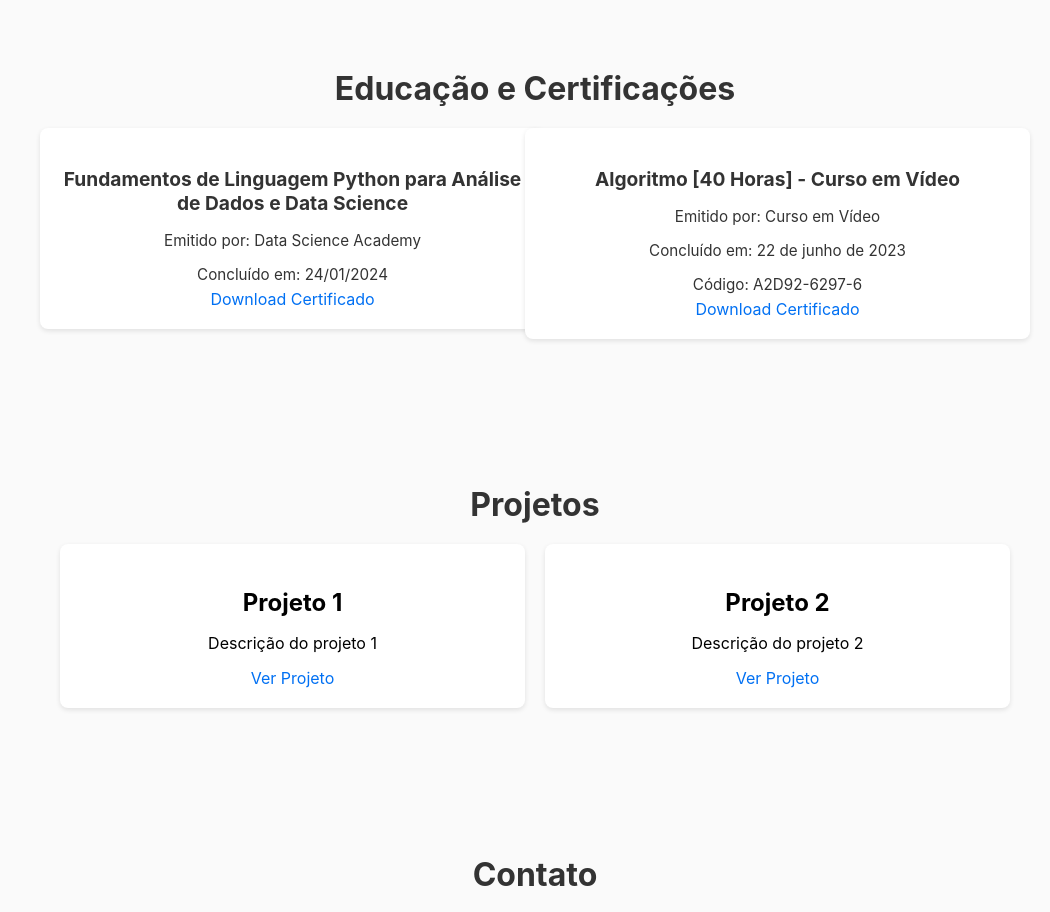
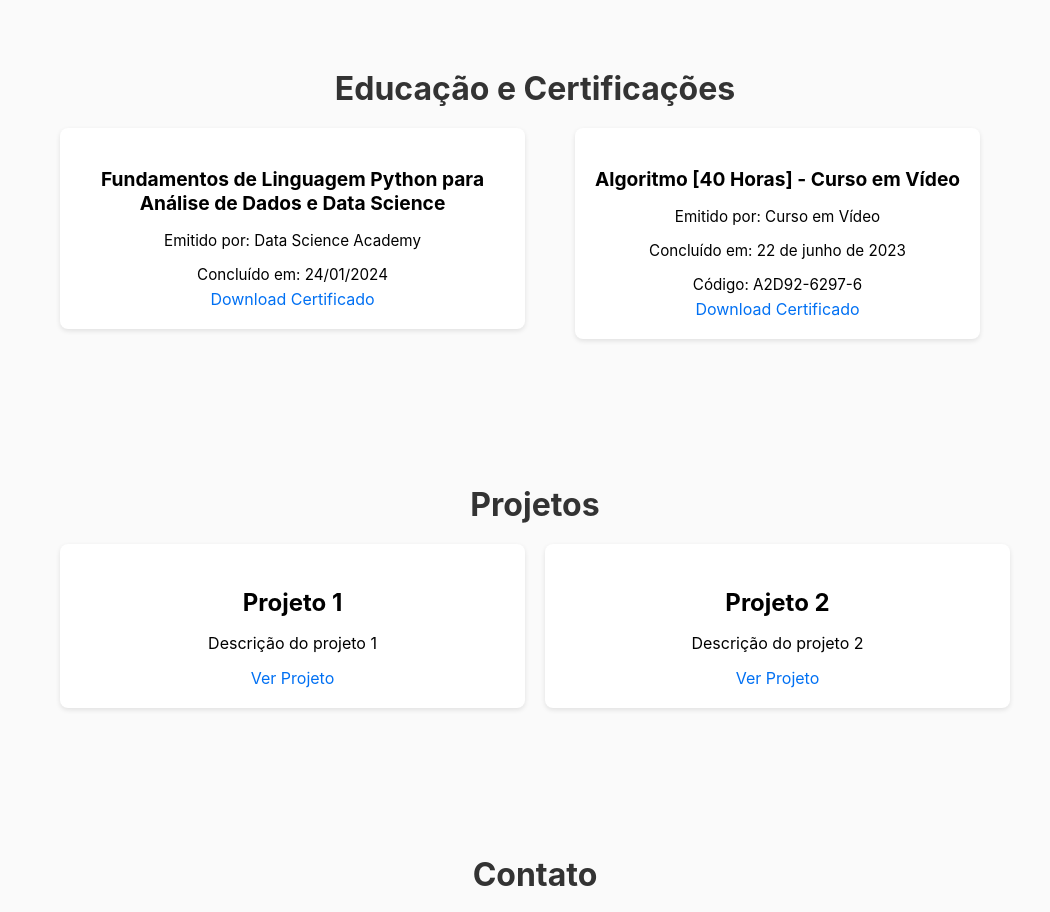
Before and after one commit to Guimax0304/my-curriculo, a Next.js app: page / in a window 1280 px wide. Shown: the part 1300-2212 px from the top of the page, without its empty margins (230-1280 px from the left). Built offline with nearby package versions, Linux system fonts and the light colour scheme.

Commit message:
Atualiza seção de certificações com novos certificados

```diff
--- a/src/components/CertificateCard.tsx
+++ b/src/components/CertificateCard.tsx
@@ -2,7 +2,7 @@
 
 import React from "react";
 import { motion } from "framer-motion";
-import styles from "../styles//CertificateCard.module.css";
+import styles from "../styles/CertificateCard.module.css";
 
 interface CertificateCardProps {
   title: string;
--- a/src/styles/CertificateCard.module.css
+++ b/src/styles/CertificateCard.module.css
@@ -1,11 +1,12 @@
 .card {
   background-color: #fff;
+  color: #000;
   padding: 20px;
   border-radius: 8px;
   box-shadow: 0 2px 5px rgba(0, 0, 0, 0.1);
   text-align: center;
-  width: 100%;
 }
+
 
 .card h3 {
   font-size: 1.2rem;
```
